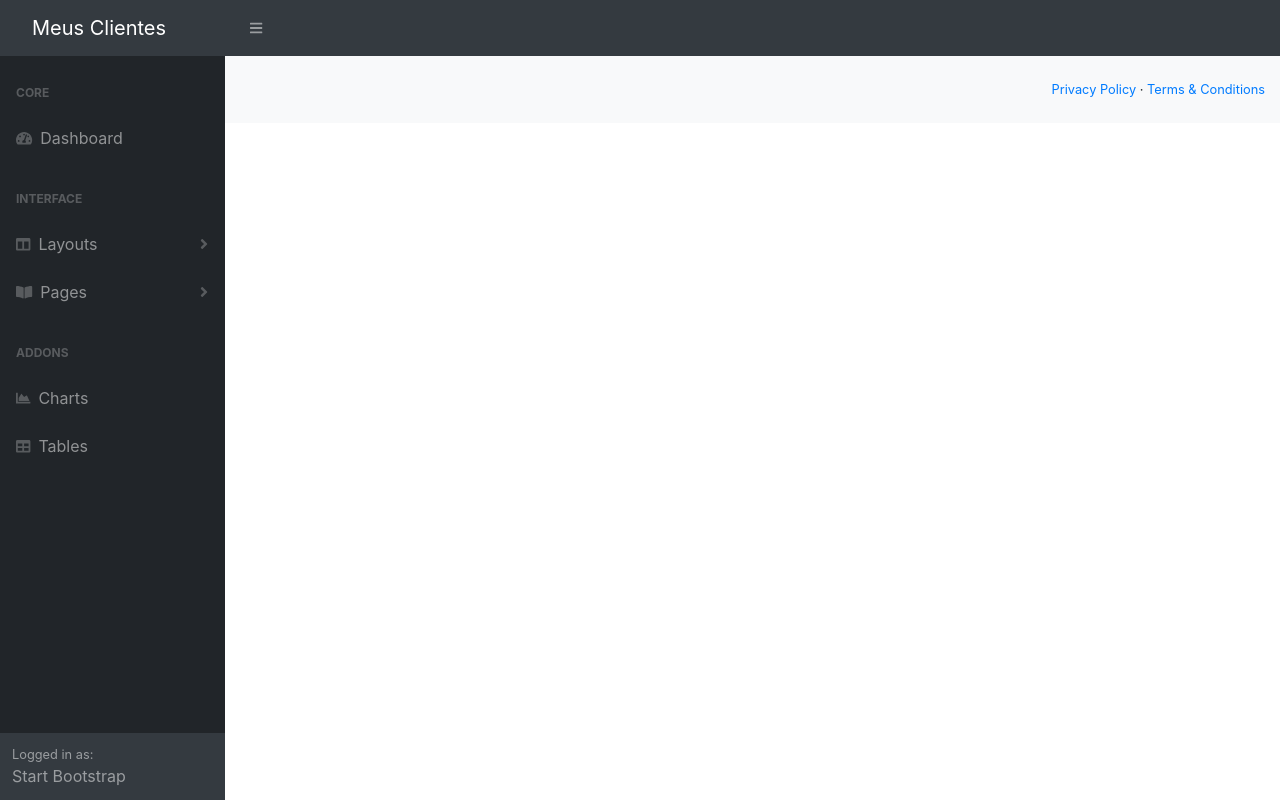
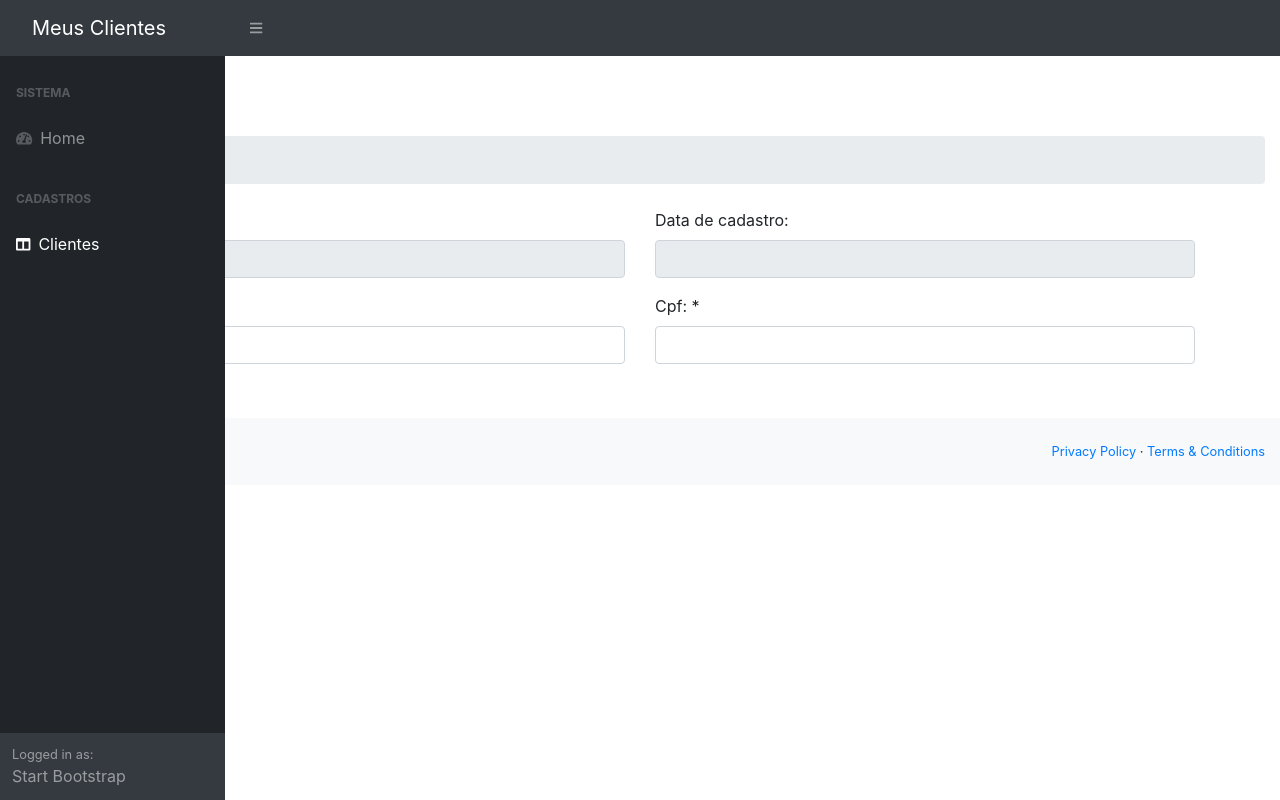
Before and after one commit to joaoviniciusrodrigues/Angular9-SpringBoot2.2, an Angular app in the folder frontend/clientes-app/: page /cliente-form in a window 1280 px wide. Before the commit this address led to /. Built offline with nearby package versions, Linux system fonts and the light colour scheme.

Commit message:
Melhorias no modulo de clientes.

```diff
--- a/frontend/clientes-app/src/app/app.module.ts
+++ b/frontend/clientes-app/src/app/app.module.ts
@@ -5,6 +5,8 @@
 import { AppComponent } from './app.component';
 import { TemplateModule } from './template/template.module';
 import { HomeComponent } from './home/home.component'
+import {ClientesModule} from  './clientes/clientes.module'
+
 
 @NgModule({
   declarations: [
@@ -14,7 +16,8 @@
   imports: [
     BrowserModule,
     AppRoutingModule,
-    TemplateModule
+    TemplateModule,
+    ClientesModule
   ],
   providers: [],
   bootstrap: [AppComponent]
--- /dev/null
+++ b/frontend/clientes-app/src/app/clientes/cliente.ts
@@ -0,0 +1,6 @@
+export class Cliente {
+    id: number;
+    nome: string;
+    cpf: string;
+    dataCadastro: string;
+}
--- a/frontend/clientes-app/src/app/clientes/clientes-form/clientes-form.component.html
+++ b/frontend/clientes-app/src/app/clientes/clientes-form/clientes-form.component.html
@@ -1 +1,50 @@
-<p>clientes-form works!</p>
+<h1 class="mt-4">Clientes</h1>
+<ol class="breadcrumb mb-4">
+    <li class="breadcrumb-item active">Cadastro</li>
+</ol>
+
+<div class="container">
+    <form>
+        <div class="row">
+            <div class="col-md-6">
+                <div class="form-group">
+                    <label>ID: </label>
+                    <input type="text" class="form-control" disabled="true" />
+                </div>
+            </div>
+
+            <div class="col-md-6">
+                <div class="form-group">
+                    <label>Data de cadastro: </label>
+                    <input type="text" class="form-control" disabled="true" />
+                </div>
+            </div>
+        </div>
+        <div class="row">
+            <div class="col-md-6">
+                <div class="form-group">
+                    <label>Nome: * </label>
+                    <input type="text" class="form-control" />
+                </div>
+            </div>
+
+            <div class="col-md-6">
+                <div class="form-group">
+                    <label>Cpf: * </label>
+                    <input type="text" class="form-control" />
+                </div>
+            </div>
+        </div>
+
+        <div class="row">
+            <div class="col-md-6">
+                <button type="submit" class="btn btn-success">
+                    <i class="fa fa-save"></i>Salvar
+                </button>
+            </div>
+        </div>
+
+
+
+    </form>
+</div>
--- a/frontend/clientes-app/src/app/clientes/clientes.module.ts
+++ b/frontend/clientes-app/src/app/clientes/clientes.module.ts
@@ -10,6 +10,8 @@
   imports: [
     CommonModule,
     ClientesRoutingModule
+  ], exports: [
+    ClientesFormComponent
   ]
 })
 export class ClientesModule { }
--- a/frontend/clientes-app/src/app/template/sidebar/sidebar.component.html
+++ b/frontend/clientes-app/src/app/template/sidebar/sidebar.component.html
@@ -2,51 +2,18 @@
     <nav class="sb-sidenav accordion sb-sidenav-dark" id="sidenavAccordion">
         <div class="sb-sidenav-menu">
             <div class="nav">
-                <div class="sb-sidenav-menu-heading">Core</div>
-                <a class="nav-link" href="index.html"
-                    ><div class="sb-nav-link-icon"><i class="fas fa-tachometer-alt"></i></div>
-                    Dashboard</a
-                >
-                <div class="sb-sidenav-menu-heading">Interface</div>
-                <a class="nav-link collapsed" href="#" data-toggle="collapse" data-target="#collapseLayouts" aria-expanded="false" aria-controls="collapseLayouts"
-                    ><div class="sb-nav-link-icon"><i class="fas fa-columns"></i></div>
-                    Layouts
-                    <div class="sb-sidenav-collapse-arrow"><i class="fas fa-angle-down"></i></div
-                ></a>
-                <div class="collapse" id="collapseLayouts" aria-labelledby="headingOne" data-parent="#sidenavAccordion">
-                    <nav class="sb-sidenav-menu-nested nav"><a class="nav-link" href="layout-static.html">Static Navigation</a><a class="nav-link" href="layout-sidenav-light.html">Light Sidenav</a></nav>
-                </div>
-                <a class="nav-link collapsed" href="#" data-toggle="collapse" data-target="#collapsePages" aria-expanded="false" aria-controls="collapsePages"
-                    ><div class="sb-nav-link-icon"><i class="fas fa-book-open"></i></div>
-                    Pages
-                    <div class="sb-sidenav-collapse-arrow"><i class="fas fa-angle-down"></i></div
-                ></a>
-                <div class="collapse" id="collapsePages" aria-labelledby="headingTwo" data-parent="#sidenavAccordion">
-                    <nav class="sb-sidenav-menu-nested nav accordion" id="sidenavAccordionPages">
-                        <a class="nav-link collapsed" href="#" data-toggle="collapse" data-target="#pagesCollapseAuth" aria-expanded="false" aria-controls="pagesCollapseAuth"
-                            >Authentication
-                            <div class="sb-sidenav-collapse-arrow"><i class="fas fa-angle-down"></i></div
-                        ></a>
-                        <div class="collapse" id="pagesCollapseAuth" aria-labelledby="headingOne" data-parent="#sidenavAccordionPages">
-                            <nav class="sb-sidenav-menu-nested nav"><a class="nav-link" href="login.html">Login</a><a class="nav-link" href="register.html">Register</a><a class="nav-link" href="password.html">Forgot Password</a></nav>
-                        </div>
-                        <a class="nav-link collapsed" href="#" data-toggle="collapse" data-target="#pagesCollapseError" aria-expanded="false" aria-controls="pagesCollapseError"
-                            >Error
-                            <div class="sb-sidenav-collapse-arrow"><i class="fas fa-angle-down"></i></div
-                        ></a>
-                        <div class="collapse" id="pagesCollapseError" aria-labelledby="headingOne" data-parent="#sidenavAccordionPages">
-                            <nav class="sb-sidenav-menu-nested nav"><a class="nav-link" href="401.html">401 Page</a><a class="nav-link" href="404.html">404 Page</a><a class="nav-link" href="500.html">500 Page</a></nav>
-                        </div>
-                    </nav>
-                </div>
-                <div class="sb-sidenav-menu-heading">Addons</div>
-                <a class="nav-link" href="charts.html"
-                    ><div class="sb-nav-link-icon"><i class="fas fa-chart-area"></i></div>
-                    Charts</a
-                ><a class="nav-link" href="tables.html"
-                    ><div class="sb-nav-link-icon"><i class="fas fa-table"></i></div>
-                    Tables</a
-                >
+                <div class="sb-sidenav-menu-heading">Sistema</div>
+                <a class="nav-link" routerLink="/home">
+                    <div class="sb-nav-link-icon"><i class="fas fa-tachometer-alt"></i></div>
+                    Home
+                </a>
+                <div class="sb-sidenav-menu-heading">Cadastros</div>
+                <a class="nav-link collapsed" routerLink="/cliente-form" data-toggle="collapse"
+                    data-target="#collapseLayouts" aria-expanded="false" aria-controls="collapseLayouts">
+                    <div class="sb-nav-link-icon"><i class="fas fa-columns"></i></div>
+                    Clientes
+                </a>
+
             </div>
         </div>
         <div class="sb-sidenav-footer">
--- a/frontend/clientes-app/src/app/template/template.module.ts
+++ b/frontend/clientes-app/src/app/template/template.module.ts
@@ -2,13 +2,15 @@
 import { CommonModule } from '@angular/common';
 import { NavbarComponent } from './navbar/navbar.component';
 import { SidebarComponent } from './sidebar/sidebar.component';
+import { RouterModule } from '@angular/router';
 
 
 
 @NgModule({
   declarations: [NavbarComponent, SidebarComponent],
   imports: [
-    CommonModule
+    CommonModule,
+    RouterModule
   ],
   exports:[
     NavbarComponent,
```
